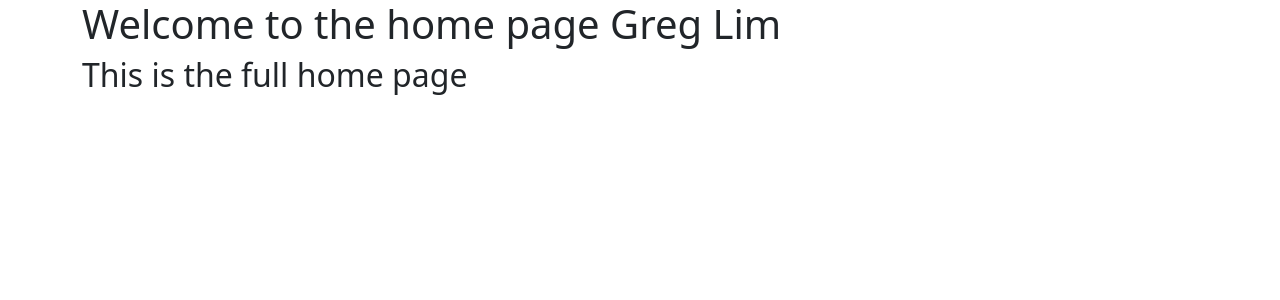
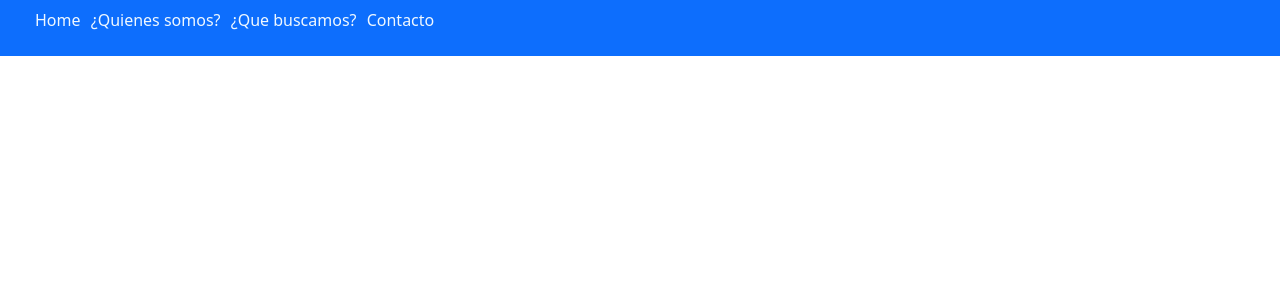
Before and after one commit to ElDoniis/tutorial_django, a Django app: page / in a window 1280 px wide. Shown: the top 300 px of the page. Run offline with Django 4.2, Linux system fonts and the light colour scheme; parts of the project's set-up code (start-up, migrations or seed data) failed here and were passed over.

Commit message:
Segundo commit

```diff
--- a/movi/templates/home.html
+++ b/movi/templates/home.html
@@ -6,11 +6,24 @@
     <meta name="viewport" content="width=device-width, initial-scale=1.0">
     <link href="https://cdn.jsdelivr.net/npm/bootstrap@5.1.3/dist/css/bootstrap.min.css" rel="stylesheet" integrity="sha384-1BmE4kWBq78iYhFldvKuhfTAU6auU8tT94WrHftjDbrCEXSU1oBoqyl2QvZ6jIW3" crossorigin="anonymous">
     <title>django</title>
+    <style>
+        li {
+            color: aliceblue;
+            display: inline;
+            padding-left:3px;
+            padding-right:3px;
+        }
+    </style>
 </head>
 <body>
-    <div class="container">
-        <h1>Welcome to the home page {{ name }}</h1>
-        <h2>This is the full home page</h2>
-    </div>
+    <nav class="navbar navbar-dark bg-primary">
+        <!-- Navbar content -->
+        <ul>
+            <li>Home</li>
+            <li>¿Quienes somos?</li>
+            <li>¿Que buscamos?</li>
+            <li>Contacto</li>
+        </ul>
+    </nav>
 </body>
 </html>
```
